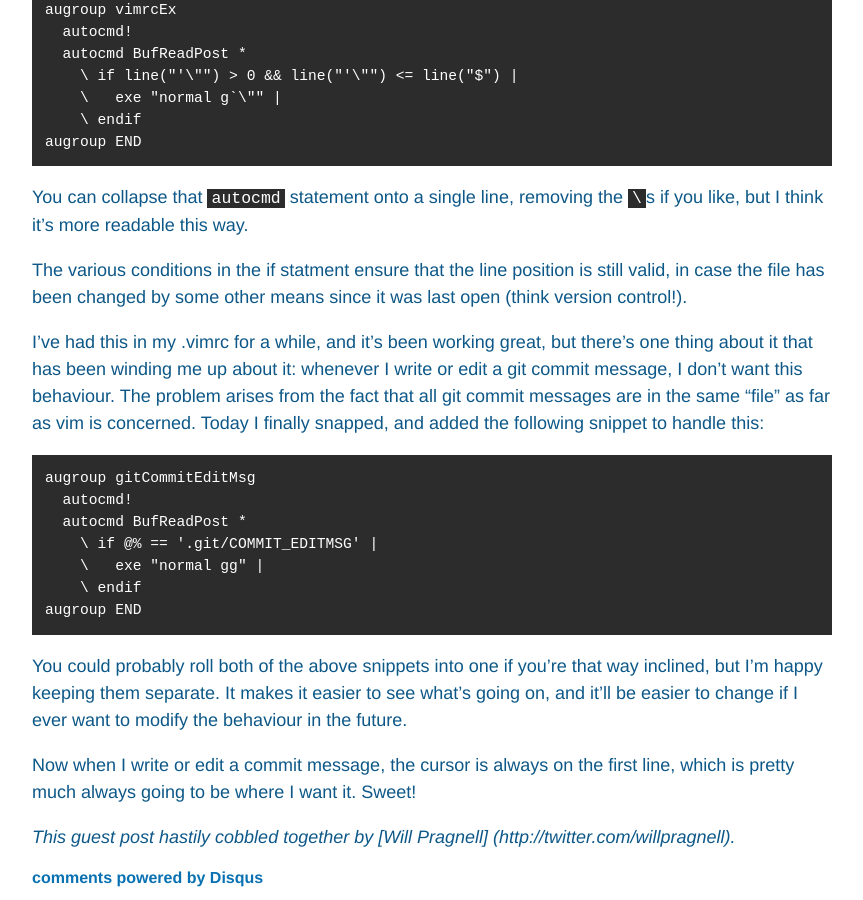
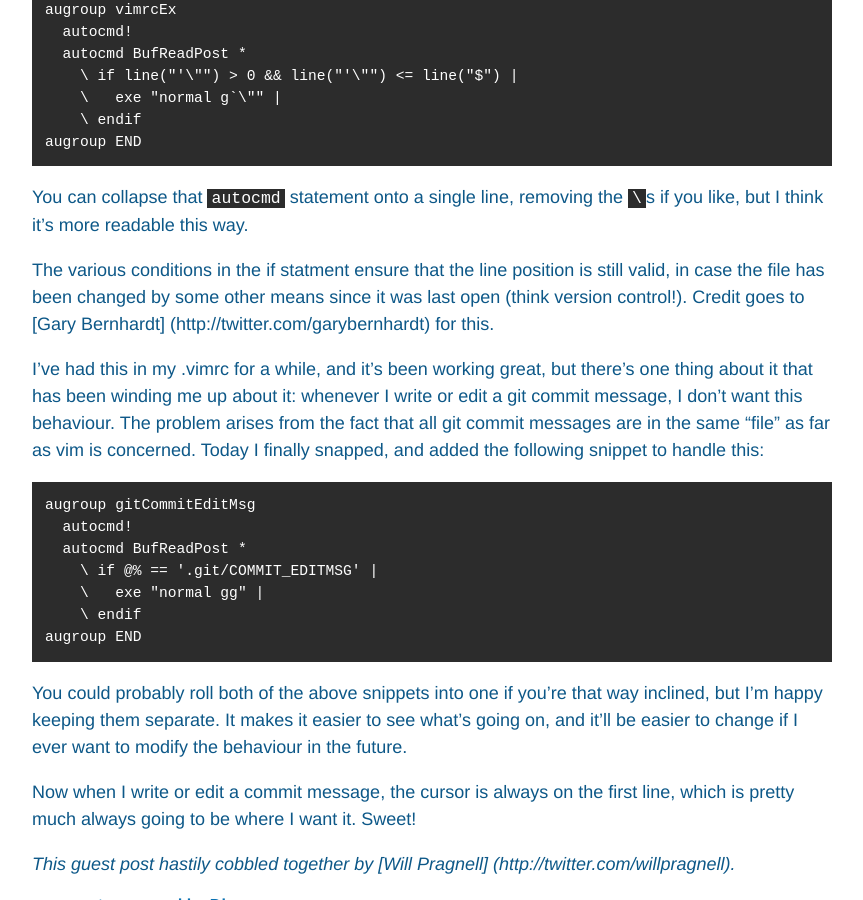
Before and after one commit to jackfranklin/tilvim, a Jekyll site: the page built from _posts/2013-09-30-jumping-to-last-cursor-position.md, in a window 1280 px wide and 900 px high, scrolled down 329 px. Shown: the whole window, without its empty margins (208-1071 px from the left). Built offline with Jekyll 4.4.1, drawn with Linux system fonts in a browser that asks for light colours; comment, search, counter and statistics services are not loaded.

Commit message:
credit Gary Bernhardt

```diff
--- a/_posts/2013-09-30-jumping-to-last-cursor-position.md
+++ b/_posts/2013-09-30-jumping-to-last-cursor-position.md
@@ -20,7 +20,8 @@ if you like, but I think it's more readable this way.
 
 The various conditions in the if statment ensure that the line position is still
 valid, in case the file has been changed by some other means since it was last
-open (think version control!).
+open (think version control!). Credit goes to [Gary Bernhardt]
+(http://twitter.com/garybernhardt) for this.
 
 I've had this in my .vimrc for a while, and it's been working great, but there's
 one thing about it that has been winding me up about it: whenever I write or
```
